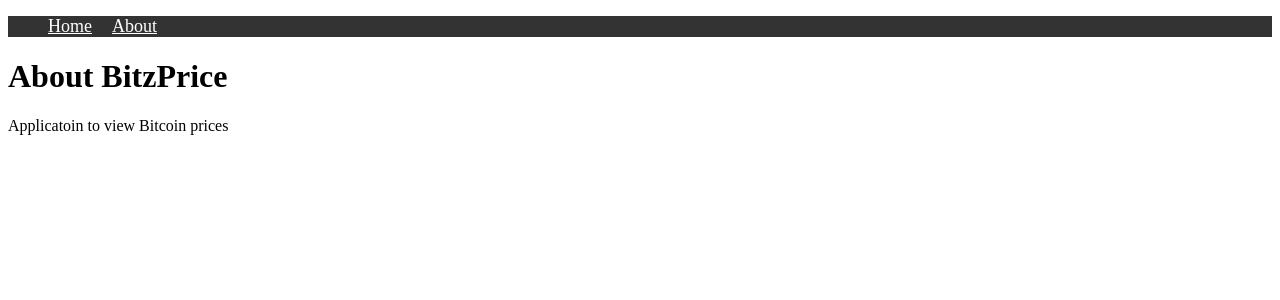
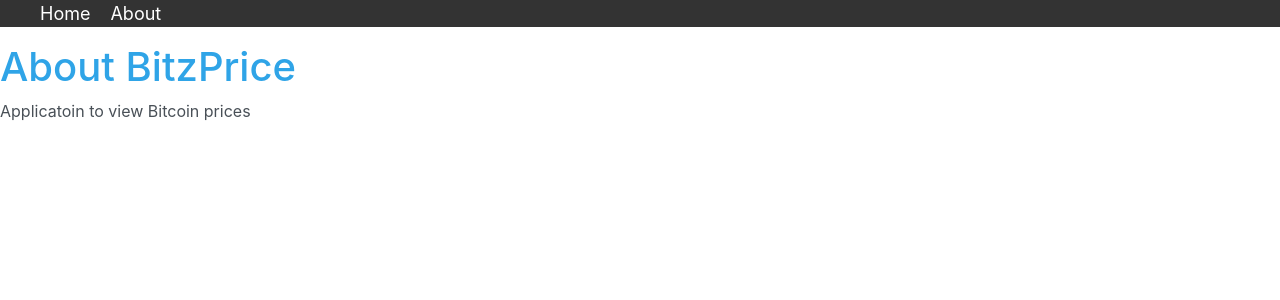
Before and after one commit to aioimo/next-js-tutorial, a Next.js app: page /about in a window 1280 px wide. Shown: the top 300 px of the page. Built offline with nearby package versions, Linux system fonts and the light colour scheme.

Commit message:
add bootswatch cdn link to Layout

```diff
--- a/components/Layout.js
+++ b/components/Layout.js
@@ -1,7 +1,12 @@
-import Navbar from './Navbar'
+import Head from 'next/head';
+import Navbar from './Navbar';
 
 const Layout = (props) => (
   <div>
+    <Head>
+      <title>BitzPrice</title>
+      <link rel="stylesheet" href="https://bootswatch.com/4/cerulean/bootstrap.min.css"/>
+    </Head>
     <Navbar/>
     {props.children}
   </div>
```
